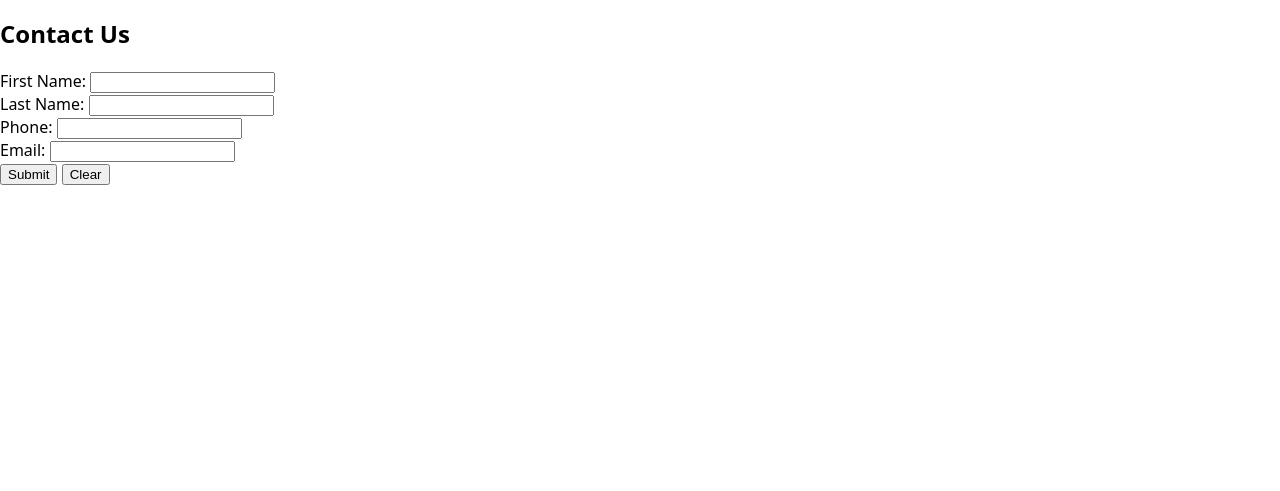
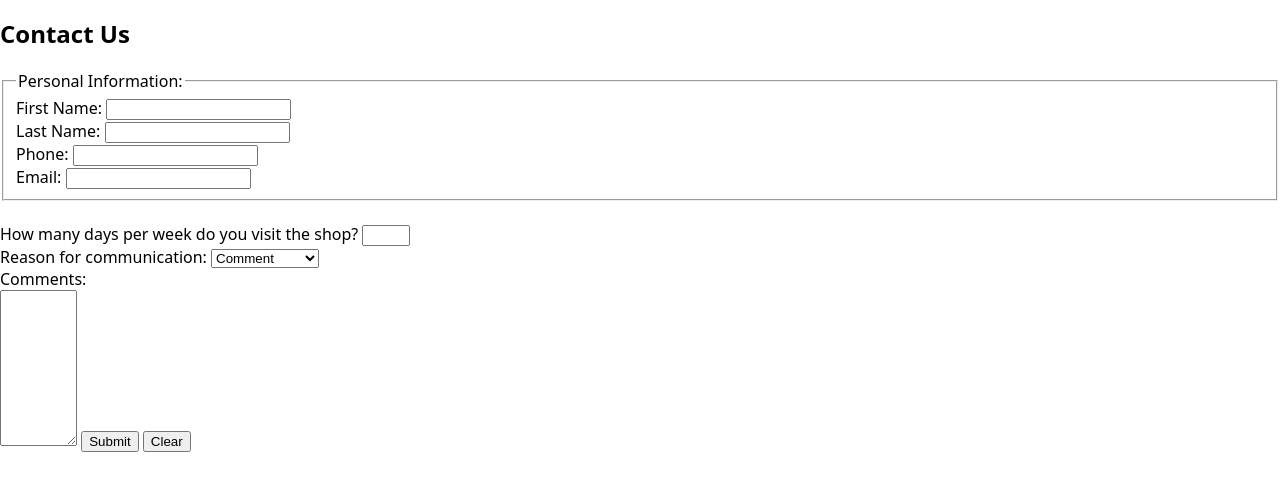
Before and after one commit to LWhitmoreJ/stackblitz-webpage-structure, a website: page about.html in a window 1280 px wide. Shown: the part 193-684 px from the top of the page. Drawn offline with Linux system fonts and the light colour scheme.

Commit message:
Added questions and comments box to About Page

```diff
--- a/about.html
+++ b/about.html
@@ -33,18 +33,45 @@
                 sociosqu. Ad litora torquent per conubia nostra inceptos himenaeos.</p>
                 <h2>Contact Us</h2>
                 <form action="" method="post" id="contactusform">
+                    <fieldset>
+                        <legend>Personal Information:</legend>
                     <label>First Name:
-                        <input type="text" name="fname">
+                        <input type="text" name="fname" required>
                     </label><br>
                     <label>Last Name:
-                        <input type="text" name="lname">
+                        <input type="text" name="lname" required>
                     </label><br>
                     <label>Phone:
                         <input type="tel" name="phone">
                     </label><br>
                     <label>Email:
-                        <input type="email" name="email">
+                        <input type="email" name="email" required>
                     </label><br>
+                </fieldset><br>
+
+                    <label>How many days per week do you visit the shop?
+                        <input type="number" name="frequency" min="0" max="7" required>
+                    </label><br>
+
+                    <label>Reason for communication:
+                        <select name="commenttype">
+                            <optgroup label="Feedback">
+                                <option value="comment">Comment</option>
+                                <option value="compliment">Compliment</option>
+                                <option value="complaint">Complaint</option>
+                            </optgroup>
+                            <optgroup label="Request">
+                                <option value="catering">Catering</option>
+                                <option value="suggestion">Suggestion</option>
+                            </optgroup>
+                        </select>
+                    </label><br>
+
+                    <label>Comments: <br>
+                        <textarea name="comments" cols="7" rows="10" required>
+                        </textarea>
+
+                    </label>
                     <input type="submit" value="Submit">
                     <input type="reset" value="Clear">
                 </form>
```
